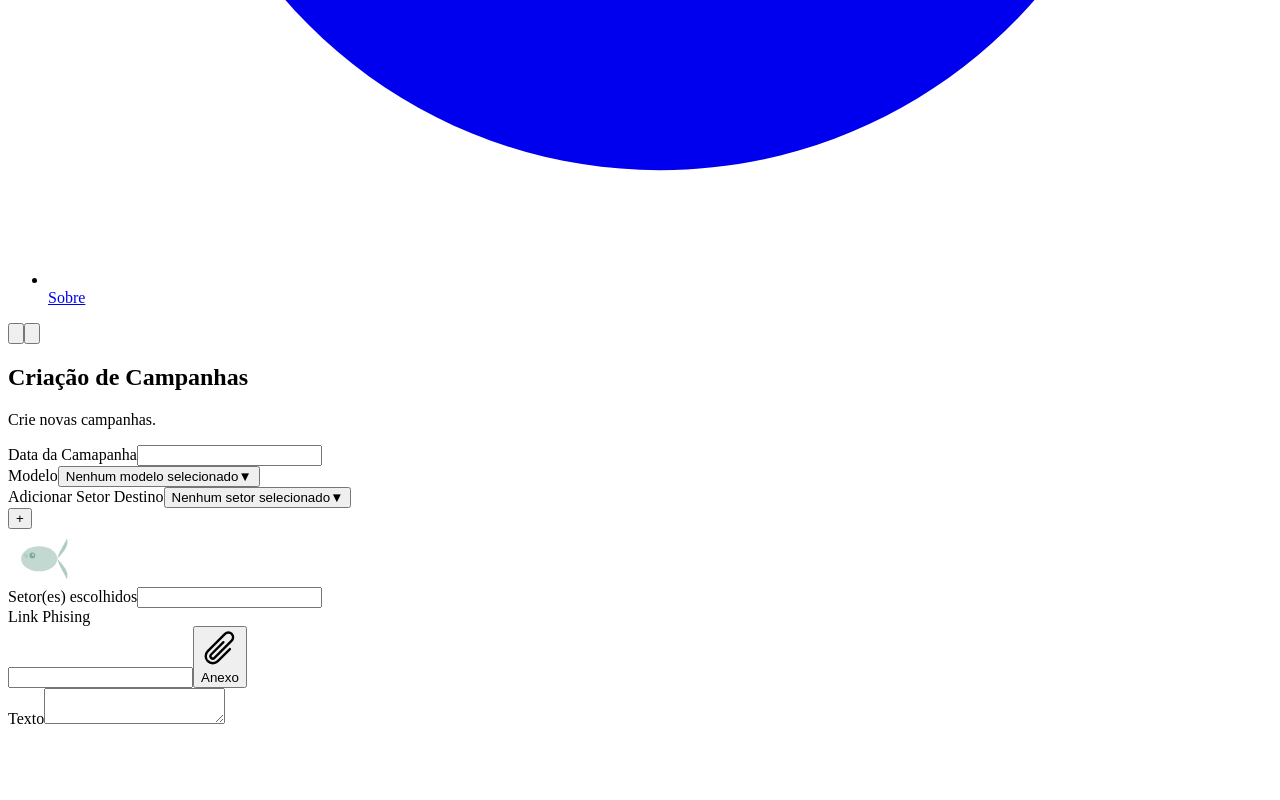
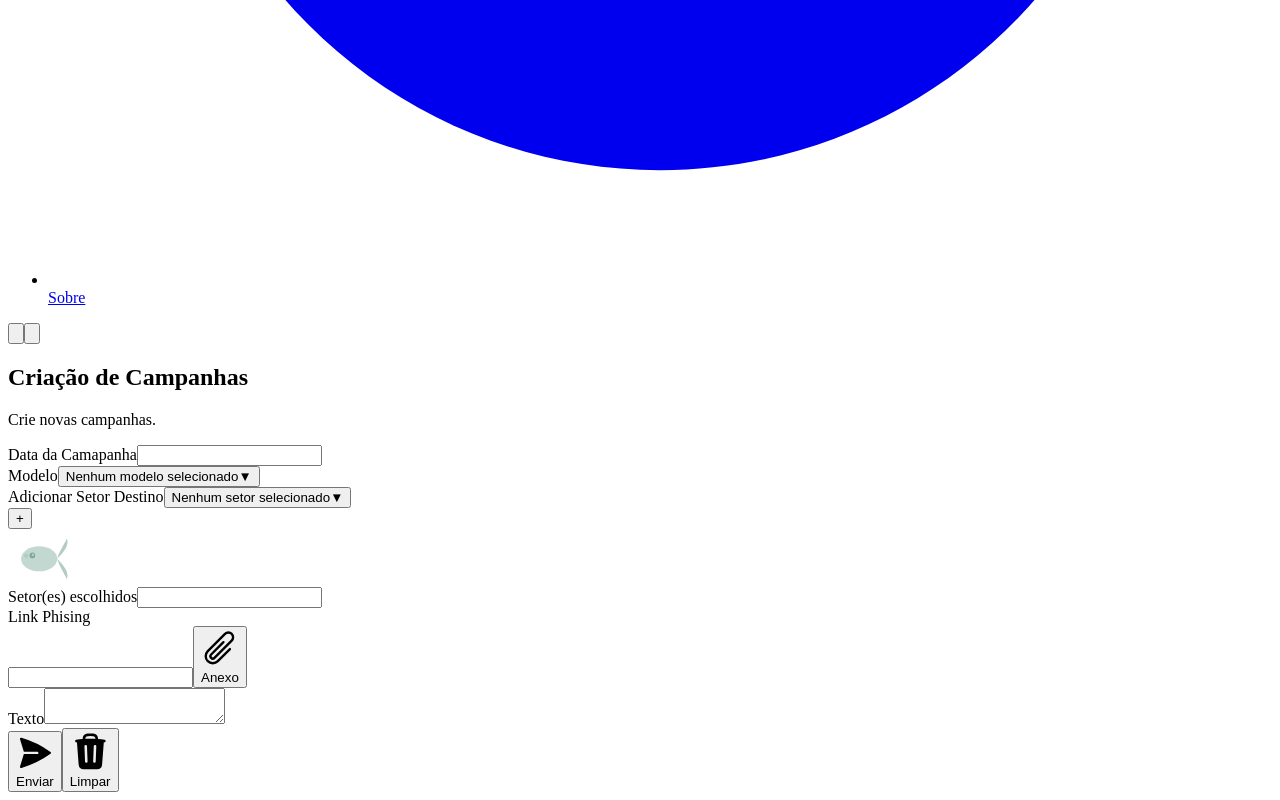
Before and after one commit to cfrans/Projeto-Integrador-FatecID-4Sem, a React (Vite) app in the folder frontend/: page /create in a window 1280 px wide. Shown: the part 6893-7693 px from the top of the page. Before the commit the page ends 7629 px from the top, so only its background shows below. Built offline with nearby package versions, Linux system fonts and the light colour scheme; some icons are missing; the HTML template or start-up script is replaced by a standard one.

Commit message:
Add footer buttons for sending and clearing in ModelsPage

```diff
--- a/frontend/src/pages/campaigns/index.jsx
+++ b/frontend/src/pages/campaigns/index.jsx
@@ -142,7 +142,7 @@ export default function ModelsPage() {
                   size="default"
                   className="bg-orange-500 hover:bg-orange-600 focus-visible:ring-orange-400/40 h-9"
                 >
-                  <svg xmlns="http://www.w3.org/2000/svg" fill="none" viewBox="0 0 24 24" strokeWidth={1.5} stroke="currentColor" className="size-6">
+                  <svg xmlns="http://www.w3.org/2000/svg" fill="none" viewBox="0 0 24 24" strokeWidth={1.5} stroke="currentColor" className="size-6 mr-2">
                     <path strokeLinecap="round" strokeLinejoin="round" d="m18.375 12.739-7.693 7.693a4.5 4.5 0 0 1-6.364-6.364l10.94-10.94A3 3 0 1 1 19.5 7.372L8.552 18.32m.009-.01-.01.01m5.699-9.941-7.81 7.81a1.5 1.5 0 0 0 2.112 2.13" />
                   </svg>
                   Anexo
@@ -161,6 +161,25 @@ export default function ModelsPage() {
               />
             </Field>
           </section>
+
+          <footer className="flex flex-wrap justify-end gap-2 border-t border-slate-200 pt-4">
+            <Button type="button" variant="primary" size="sm">
+              <svg xmlns="http://www.w3.org/2000/svg" viewBox="0 0 24 24" fill="currentColor" className="size-6 mr-2">
+                <path d="M3.478 2.404a.75.75 0 0 0-.926.941l2.432 7.905H13.5a.75.75 0 0 1 0 1.5H4.984l-2.432 7.905a.75.75 0 0 0 .926.94 60.519 60.519 0 0 0 18.445-8.986.75.75 0 0 0 0-1.218A60.517 60.517 0 0 0 3.478 2.404Z" />
+              </svg>
+
+              Enviar
+            </Button>
+
+            <Button type="button" variant="primary" size="sm" onClick={handleClear}>
+              <svg xmlns="http://www.w3.org/2000/svg" viewBox="0 0 24 24" fill="currentColor" className="size-6 mr-2">
+                <path fill-rule="evenodd" d="M16.5 4.478v.227a48.816 48.816 0 0 1 3.878.512.75.75 0 1 1-.256 1.478l-.209-.035-1.005 13.07a3 3 0 0 1-2.991 2.77H8.084a3 3 0 0 1-2.991-2.77L4.087 6.66l-.209.035a.75.75 0 0 1-.256-1.478A48.567 48.567 0 0 1 7.5 4.705v-.227c0-1.564 1.213-2.9 2.816-2.951a52.662 52.662 0 0 1 3.369 0c1.603.051 2.815 1.387 2.815 2.951Zm-6.136-1.452a51.196 51.196 0 0 1 3.273 0C14.39 3.05 15 3.684 15 4.478v.113a49.488 49.488 0 0 0-6 0v-.113c0-.794.609-1.428 1.364-1.452Zm-.355 5.945a.75.75 0 1 0-1.5.058l.347 9a.75.75 0 1 0 1.499-.058l-.346-9Zm5.48.058a.75.75 0 1 0-1.498-.058l-.347 9a.75.75 0 0 0 1.5.058l.345-9Z" clip-rule="evenodd" />
+              </svg>
+
+              Limpar
+            </Button>
+
+          </footer>
 
         </CardContent>
       </Card>
```
